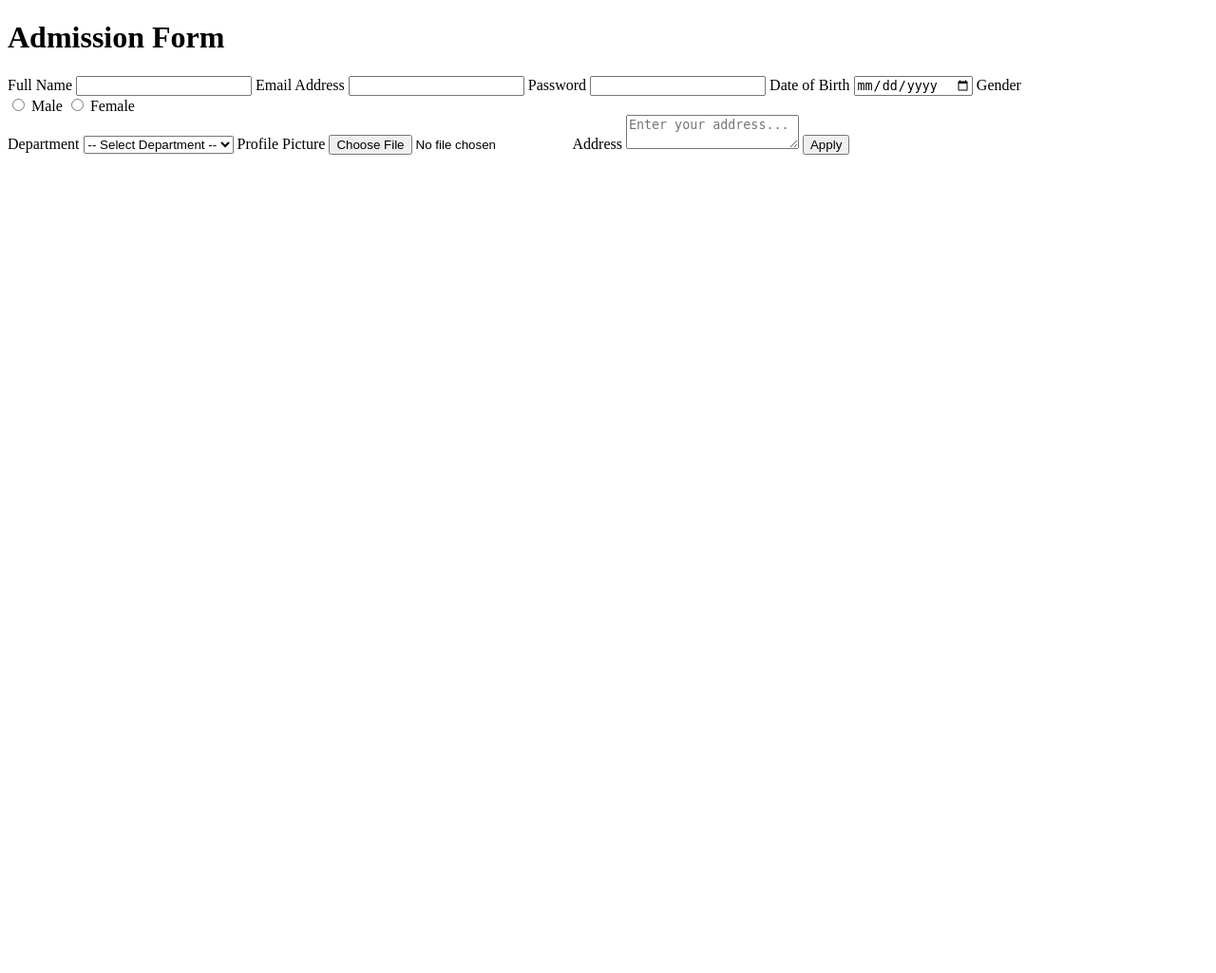
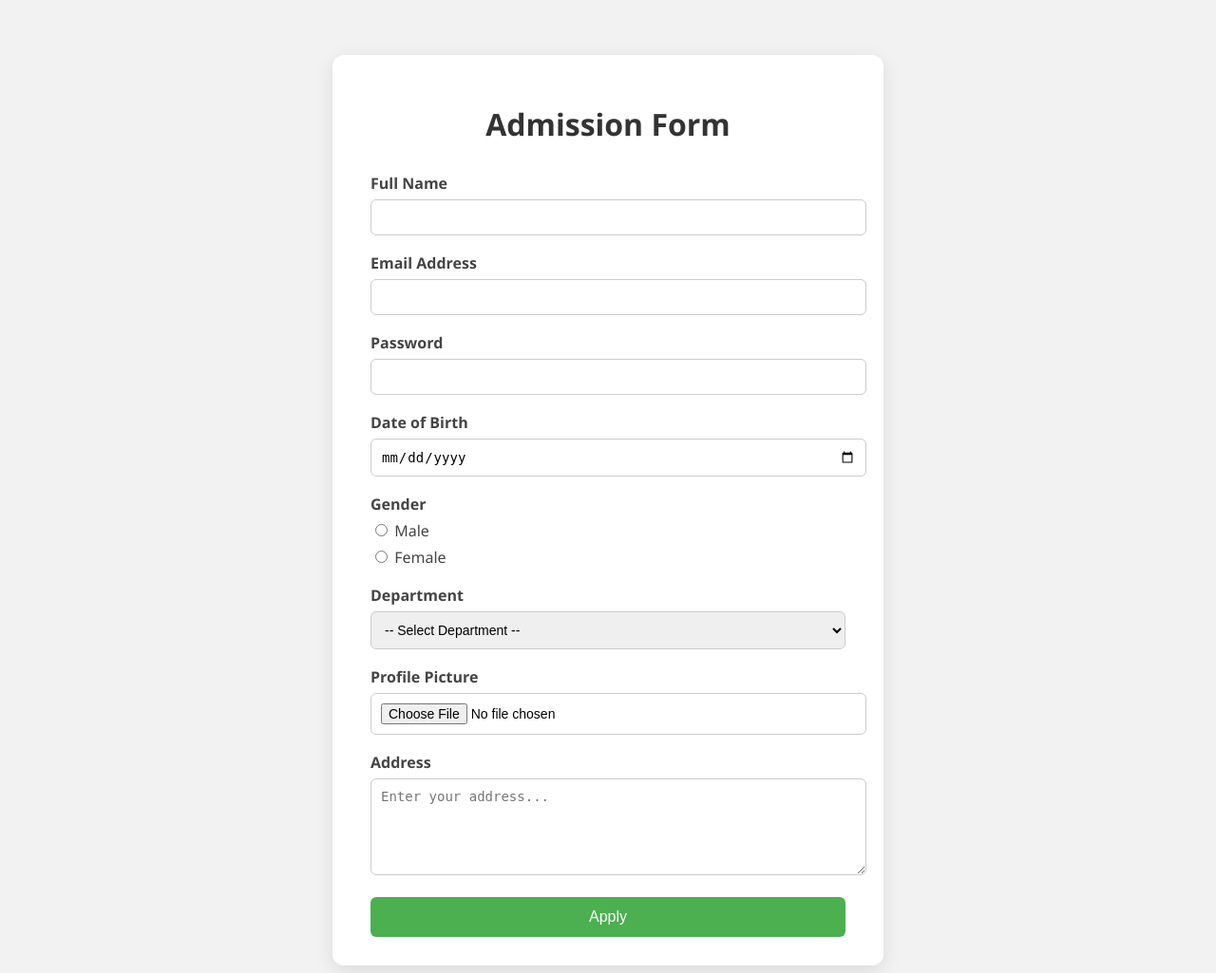
Before and after one commit to MaazCodeCraft/Login-and-signup-page, a PHP site: page /signup-page.php in a window 1280 px wide. Shown: the whole page at 95% size. Before the commit the page ends 163 px from the top, so only its background shows below. Run offline with PHP 8.4, Linux system fonts and the light colour scheme.

Commit message:
Design the login page

```diff
--- a/signup/signup-page.php
+++ b/signup/signup-page.php
@@ -4,6 +4,7 @@
     <meta charset="UTF-8">
     <meta name="viewport" content="width=device-width, initial-scale=1.0">
     <title>SignUp Page</title>
+    <link rel="stylesheet" href="signup-style.css">
 </head>
 <body>
     <form class="form-container" method="post" action="signup-code">
--- /dev/null
+++ b/signup/signup-style.css
@@ -0,0 +1,82 @@
+body {
+    font-family: "Segoe UI", sans-serif;
+    background: #f2f2f2;
+    display: flex;
+    justify-content: center;
+    padding-top: 50px;
+}
+
+.form-container {
+    background: #ffffff;
+    padding: 30px 40px;
+    border-radius: 12px;
+    box-shadow: 0 5px 20px rgba(0, 0, 0, 0.1);
+    width: 100%;
+    max-width: 500px;
+}
+
+h1 {
+    text-align: center;
+    margin-bottom: 30px;
+    color: #333;
+}
+
+label {
+    display: block;
+    margin-bottom: 6px;
+    font-weight: 600;
+    color: #444;
+}
+
+input[type="text"],
+input[type="email"],
+input[type="password"],
+input[type="date"],
+input[type="file"],
+select,
+textarea {
+    width: 100%;
+    padding: 10px;
+    margin-bottom: 18px;
+    border: 1px solid #ccc;
+    border-radius: 6px;
+    font-size: 14px;
+}
+
+textarea {
+    resize: vertical;
+    min-height: 80px;
+}
+
+.gender-options {
+    margin-bottom: 18px;
+}
+
+.gender-options label {
+    margin-right: 15px;
+    font-weight: normal;
+}
+
+.submit-btn {
+    width: 100%;
+    padding: 12px;
+    background-color: #4CAF50;
+    border: none;
+    border-radius: 6px;
+    color: white;
+    font-size: 16px;
+    cursor: pointer;
+    transition: background 0.3s;
+}
+
+.submit-btn:hover {
+    background-color: #45a049;
+}
+
+.error {
+    color: red;
+    font-size: 13px;
+    margin-top: -12px;
+    margin-bottom: 10px;
+    display: none;
+}
```
